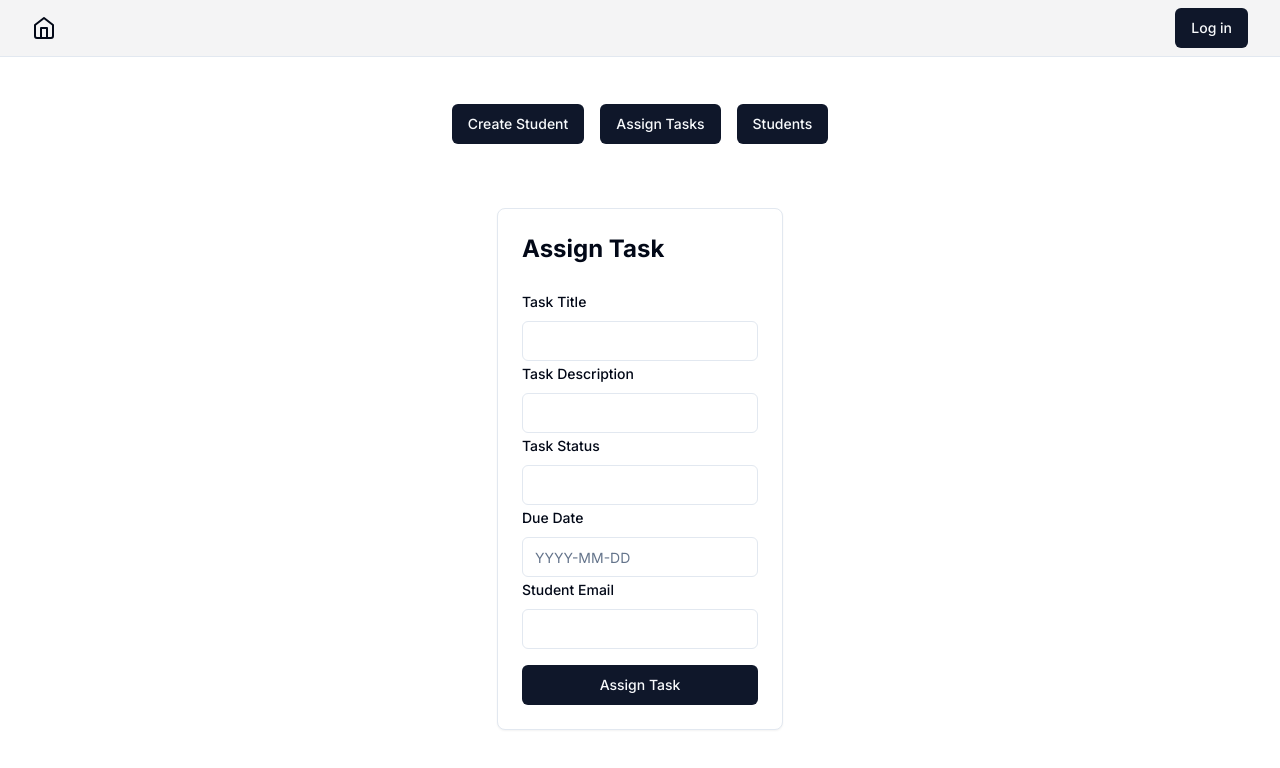
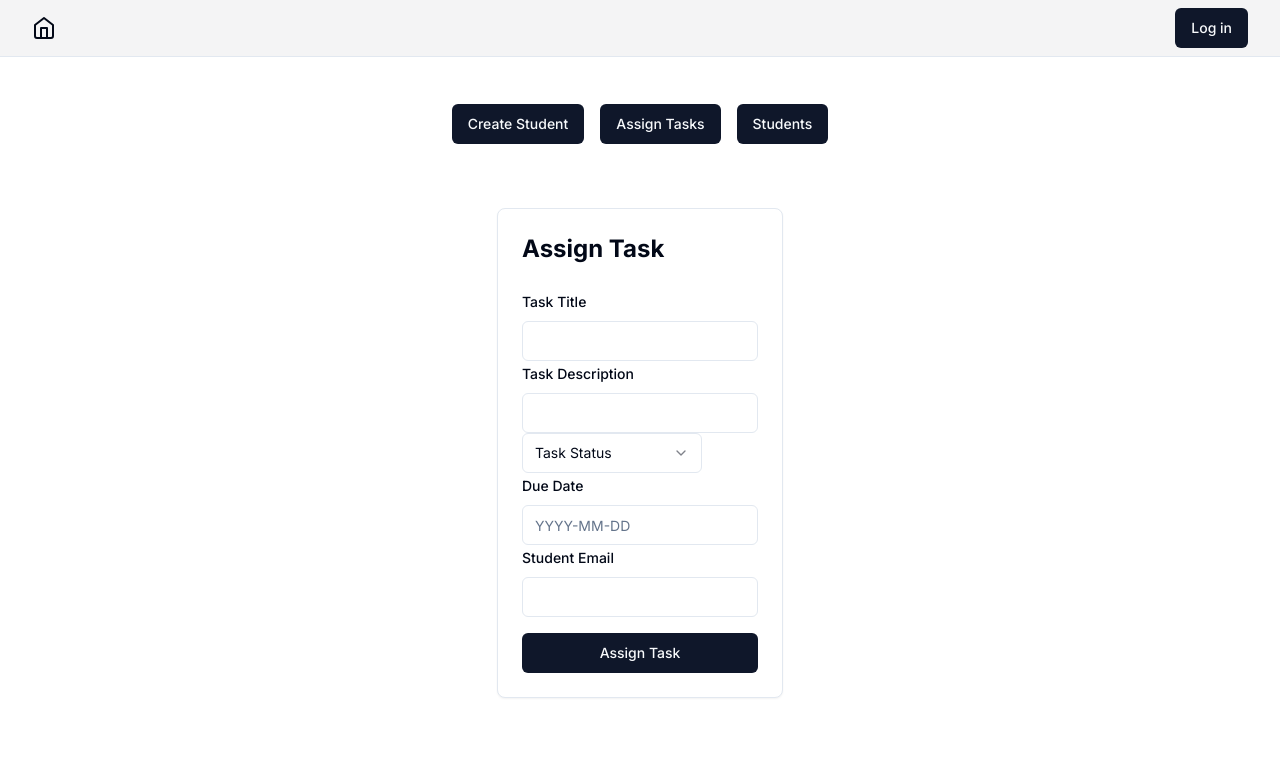
Before and after one commit to mohdjami/Student-Management-System, a Next.js app in the folder client/: page /AdminPanel in a window 1280 px wide. Both pictures are taken after a click on the button "Assign Tasks". Shown: the top 768 px of the page. Built offline with nearby package versions, Linux system fonts and the light colour scheme; no server answers.

Commit message:
typo error

```diff
--- a/client/components/AssignTasks.tsx
+++ b/client/components/AssignTasks.tsx
@@ -7,7 +7,13 @@ import { Checkbox } from "@/components/ui/checkbox";
 import { useContext, useState } from "react";
 import TokenContext from "@/lib/TokenContext";
 import { toast } from "./ui/use-toast";
-
+import {
+  Select,
+  SelectContent,
+  SelectItem,
+  SelectTrigger,
+  SelectValue,
+} from "@/components/ui/select";
 export default function AssignTasks() {
   const token = useContext(TokenContext);
 
@@ -28,7 +34,7 @@ export default function AssignTasks() {
       alert("Please enter a valid email address");
     }
     const response = await fetch(
-      `https://${process.env.NEXT_PUBLIC_NEXT_APP_URL}}/api/students/tasks`,
+      `https://${process.env.NEXT_PUBLIC_NEXT_APP_URL}/api/students/tasks`,
       {
         method: "POST",
         headers: {
@@ -98,7 +104,7 @@ export default function AssignTasks() {
                   onChange={(e) => setDescription(e.target.value)}
                 />{" "}
               </div>{" "}
-              <div className="space-y-2">
+              {/* <div className="space-y-2">
                 <Label htmlFor="status">Task Status</Label>
                 <Input
                   id="status"
@@ -107,6 +113,23 @@ export default function AssignTasks() {
                   value={status}
                   onChange={(e) => setStatus(e.target.value)}
                 />{" "}
+              </div> */}
+              <div>
+                <Select
+                  onValueChange={(value) => {
+                    setStatus(value);
+                  }}
+                  defaultValue={status}
+                >
+                  <SelectTrigger className="w-[180px]">
+                    <SelectValue placeholder="Task Status" />
+                  </SelectTrigger>
+                  <SelectContent>
+                    <SelectItem value="COMPLETED">COMPLETED</SelectItem>
+                    <SelectItem value="PENDING">PENDING</SelectItem>
+                    <SelectItem value="OVERDUE">OVERDUE</SelectItem>
+                  </SelectContent>
+                </Select>
               </div>
               <div className="space-y-2">
                 <Label htmlFor="due-date">Due Date</Label>
```
Also changed, not shown: 1 other file (tests, documents, lock files or other folders).
